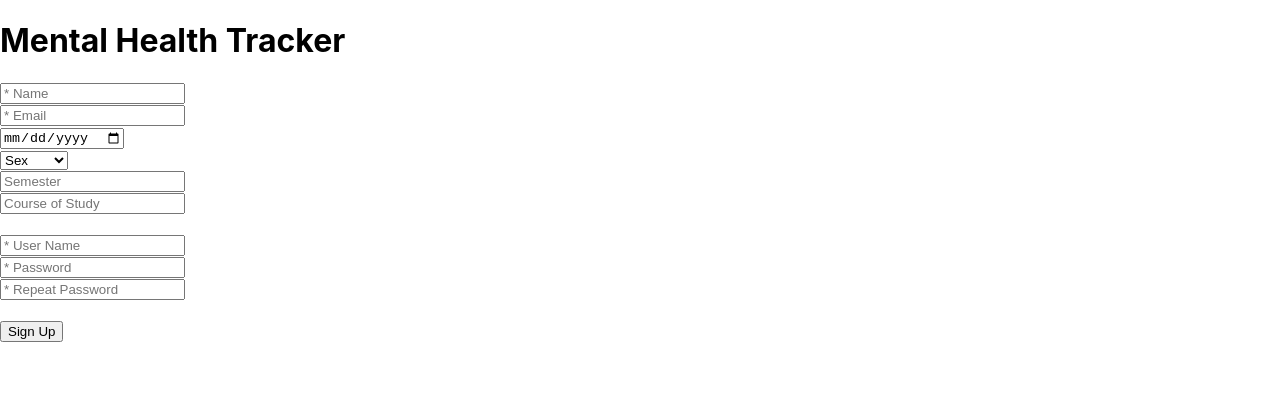
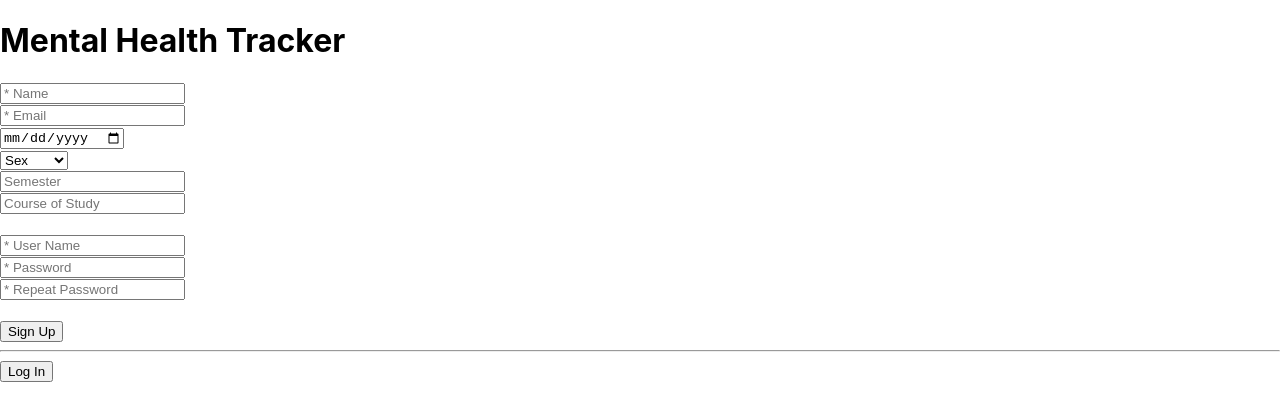
Before and after one commit to aanckr/co2-final-project, a React (Create React App) app: page /SignUp in a window 1280 px wide. Shown: the top 420 px of the page. Built offline with nearby package versions, Linux system fonts and the light colour scheme.

Commit message:
added link to LogIn Page

```diff
--- a/src/SignUp.js
+++ b/src/SignUp.js
@@ -61,6 +61,8 @@ function SignUp(){
             <br></br>
             <button type='submit'>Sign Up</button>
         </form>
+        <hr/>
+        <button onClick={() => window.location.href = 'http://localhost:3000/LogIn'}>Log In</button>
         </div>
     );
 }
```
